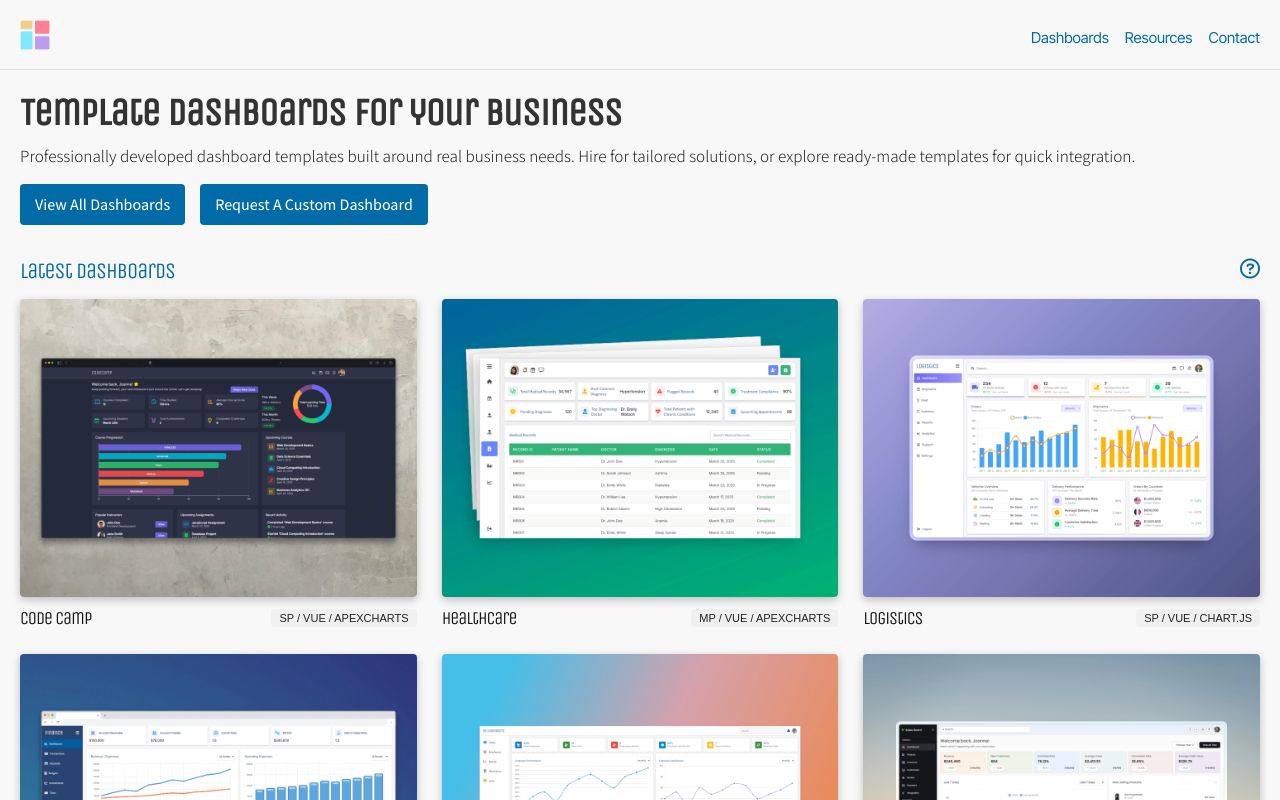
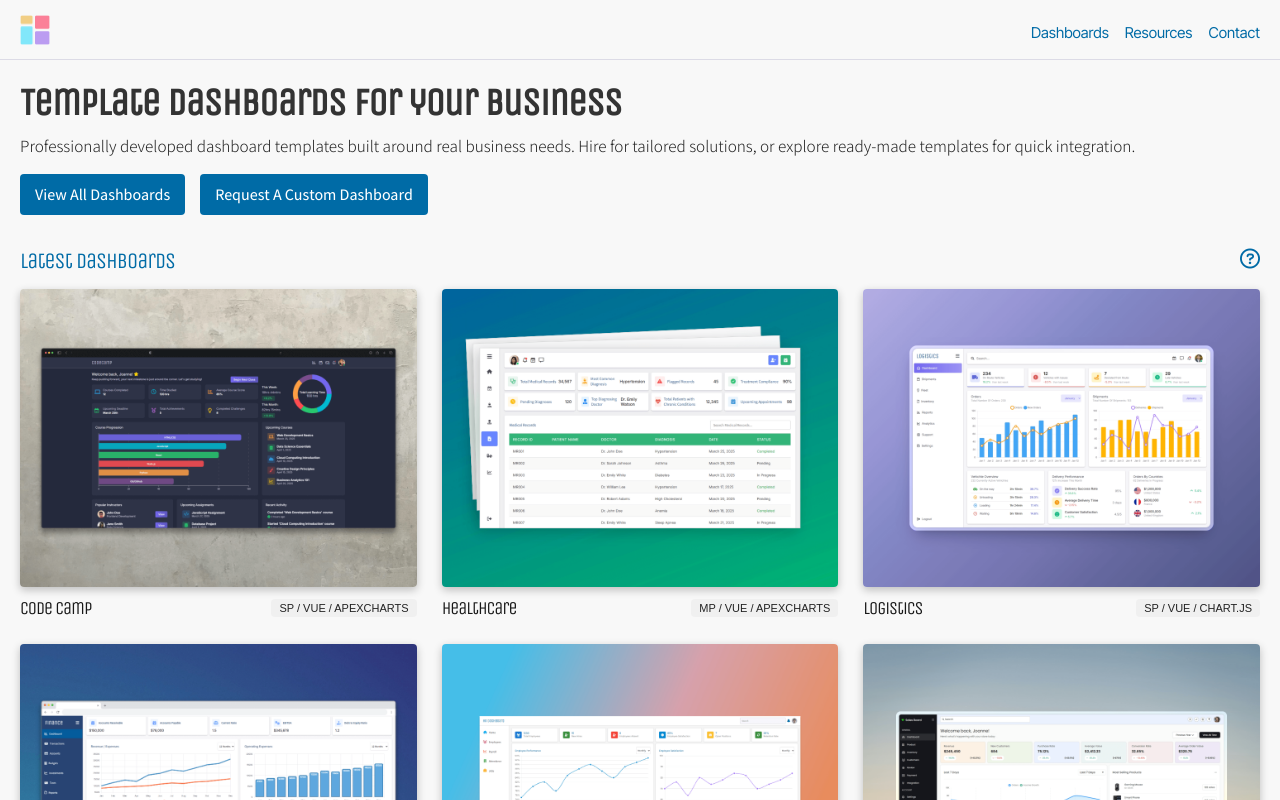
Before and after one commit to joseph-johnson27001/dashboard-website, a Vue app: page / in a window 1280 px wide. Shown: the top 800 px of the page. Built offline with nearby package versions, Linux system fonts and the light colour scheme.

Commit message:
Fixed top navigation padding

```diff
--- a/src/components/Navigation/TopNavigation.vue
+++ b/src/components/Navigation/TopNavigation.vue
@@ -71,7 +71,7 @@ nav {
   display: flex;
   justify-content: center;
   align-items: center;
-  padding: 15px 20px;
+  padding: 10px 20px;
   border-bottom: 1px solid rgba(193, 191, 214, 0.5);
   font-family: "Inter Tight";
   position: relative;
@@ -153,7 +153,7 @@ a {
     display: none;
     flex-direction: column;
     position: absolute;
-    top: 70px;
+    top: 60px;
     left: 0px;
     background-color: #fff;
     border-bottom: 1px solid rgba(193, 191, 214, 0.5);
```
